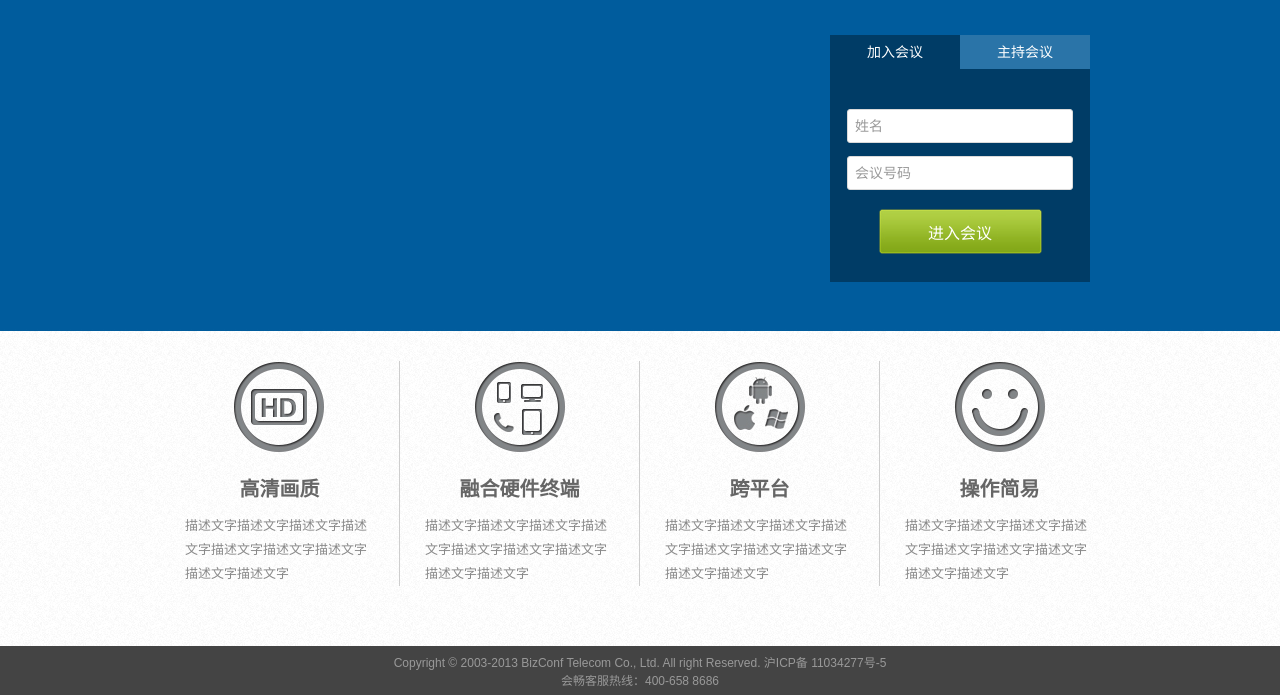
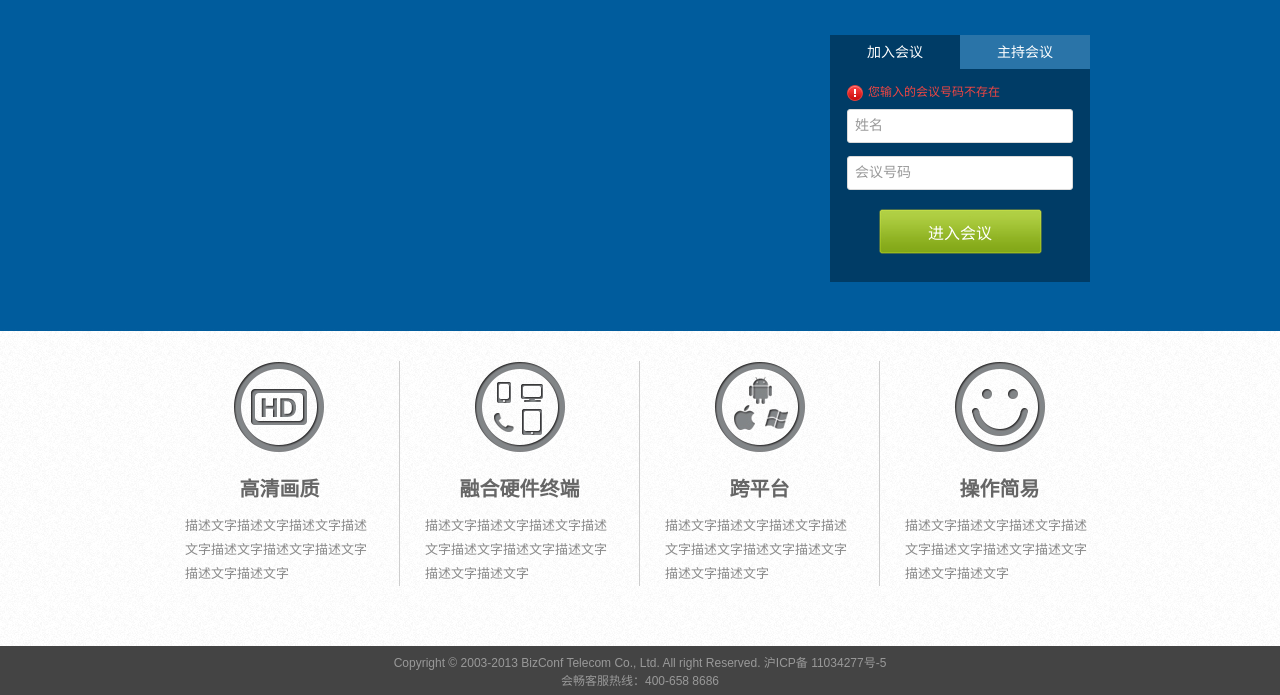
Before and after one commit to whosesmile/login, a website: page index.html in a window 1280 px wide. Shown: the part 184-879 px from the top of the page. Drawn offline with Linux system fonts and the light colour scheme.

Commit message:
error info

```diff
--- a/css/login.css
+++ b/css/login.css
@@ -8,7 +8,7 @@ blockquote, q { quotes: none; }
 blockquote:before, blockquote:after, q:before, q:after { content: ''; content: none; }
 table { border-collapse: collapse; border-spacing: 0; }
 html, body { font-size: 12px; background: #F7F7F7 url(../images/login/bg.png) 0 0 repeat; color: #333; font-family: STHeiti, Arial, Tahoma, Helvetica, "Microsoft Yahei", "微软雅黑", STHeiti, "宋体"; *font-family: "Microsoft Yahei", "微软雅黑", Tahoma, Arial, Helvetica, STHeiti, "宋体"; }
-select, textarea, input, option { margin: 0; padding: 0; font-size: 14px; *font-family: "Microsoft Yahei", "微软雅黑", STHeiti, "宋体"; }
+select, textarea, input, option { margin: 0; padding: 0; font-size: 14px; font-family: "Microsoft Yahei", "微软雅黑", STHeiti, "宋体"; }
 :placeholder { color: #999999; }
 ::-webkit-input-placeholder { color: #999999; }
 a:link { color: #333; }
@@ -38,7 +38,9 @@ h1 small { font-weight: small; font-size: 18px; }
 */
 #content .wrapper .login-module { height: 450px; }
 #content .wrapper .login-module .pull-right { width: 260px; float: right; padding-right: 30px; }
-#content .wrapper .form { width: 260px; padding: 40px 0 15px; background: transparent url(../images/login/form-bg.png) 0 0 repeat; }
+#content .wrapper .form { position: relative; width: 260px; padding: 40px 0 15px; background: transparent url(../images/login/form-bg.png) 0 0 repeat; }
+#content .wrapper .form .error { color: #EF4643; position: absolute; top: 15px; left: 17px; line-height: 16px;}
+#content .wrapper .form .error .icon {display: inline-block;width: 16px;height: 16px;_display: inline;background: transparent url(../images/login/error.png) 0 0 no-repeat;vertical-align: middle;margin-right: 5px;}
 #content .wrapper .items { padding-top: 30px; color: #666; }
 #content .wrapper .items li { float: left; width: 239px; text-align: center; border-right: 1px solid #CECECE; }
 #content .wrapper .items li.last-child { border-right: none; }
--- a/index.html
+++ b/index.html
@@ -43,6 +43,7 @@
                 <div class="tab-content">
                   <div class="tab-pane active" id="join">
                     <form class="form">
+                      <div class="error"><i class="icon"></i>您输入的会议号码不存在</div>
                       <div class="form-group">
                         <input type="text" class="form-control" placeholder="姓名" />
                       </div>
```
Also changed, not shown: images/login/error.png (added).
